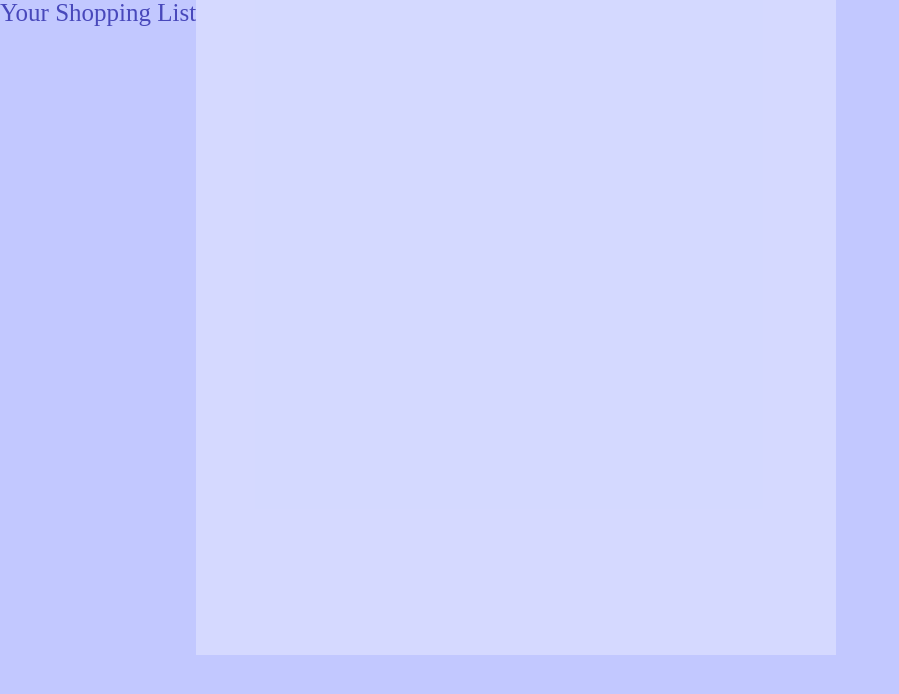
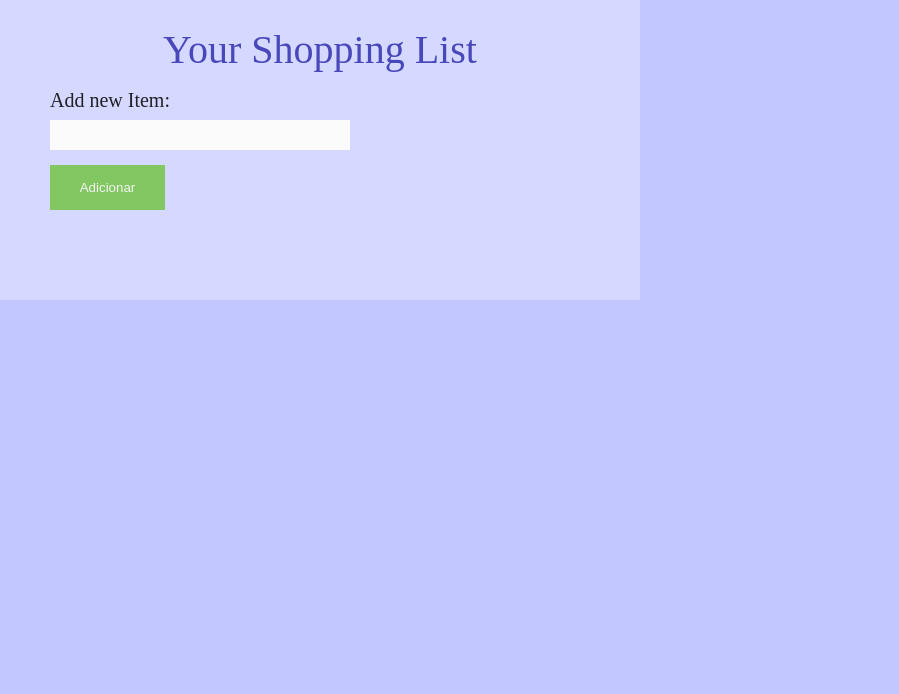
Before and after one commit to JessicaRosalia/Shopping-List, a React (Create React App) app: page / in a window 1280 px wide. Shown: the top 694 px of the page, without its empty margins (0-899 px from the left). Built offline with nearby package versions, Linux system fonts and the light colour scheme.

Commit message:
stylizing the entire Form component

```diff
--- a/src/App.js
+++ b/src/App.js
@@ -1,14 +1,16 @@
 import React from 'react';
-import FormAddItem from './components/FormAddItem';
-import Title from './components/Title';
+import { FormAddItem, LabelField, SearchField, TitleForm, ButtonAdd } from './components/FormAddItem';
 import Main from './components/Main';
 
 function App() {
   return (
     <Main>
-      <Title> Your Shopping List </Title>
-
-      <FormAddItem />
+      <FormAddItem >
+        <TitleForm> Your Shopping List </TitleForm>
+        <LabelField> Add new Item:</LabelField>
+        <SearchField />
+        <ButtonAdd>Adicionar</ButtonAdd>
+      </FormAddItem>
     </Main>
   );
 }
--- /dev/null
+++ b/src/components/Button/index.js
@@ -0,0 +1,10 @@
+import styled from 'styled-components';
+
+const Button = styled.button`
+    height:45px;
+    width:115px;
+    margin-top:15px;
+    border: none;
+`;
+
+export default Button;
--- a/src/components/FormAddItem/index.js
+++ b/src/components/FormAddItem/index.js
@@ -1,9 +1,36 @@
 import styled from 'styled-components';
 import Box from '../Box';
+import Button from '../Button';
 
-const FormAddItem = styled(Box).attrs({ as: 'form' })`
+export const FormAddItem = styled(Box).attrs({ as: 'form' })`
     width:50vw;
-    height:655px;
+    display: flex;
+    flex-direction: column;
+    padding:30px 50px;
 `;
 
-export default FormAddItem;
+export const TitleForm = styled.h1`
+    color: #4848BB;
+    font-size:40px;
+    text-align: center;
+    margin-bottom:10px;
+`;
+
+export const LabelField = styled.p`
+    color: rgba(0,0,0,.85);
+    font-size:20px;
+    margin:10px 0;
+`;
+
+export const SearchField = styled.input`
+    width:300px;
+    height:30px;
+    background-color: #FBFBFB;
+    outline:none;
+    border: none;
+`;
+
+export const ButtonAdd = styled(Button).attrs({ as: 'button' })`
+    background-color: #82C762;
+    color:#F4F4F4;
+`;
--- a/src/styles/generic/Reset.js
+++ b/src/styles/generic/Reset.js
@@ -5,6 +5,10 @@ const Reset = createGlobalStyle`
    v2.0 | 20110126
    License: none (public domain)
 */
+
+*{
+	box-sizing: border-box;
+}
 
 html, body, div, span, applet, object, iframe,
 h1, h2, h3, h4, h5, h6, p, blockquote, pre,
@@ -32,6 +36,7 @@ footer, header, hgroup, menu, nav, section {
 	display: block;
 }
 body {
+	box-sizing: border-box;
 	line-height: 1;
 }
 ol, ul {
```
